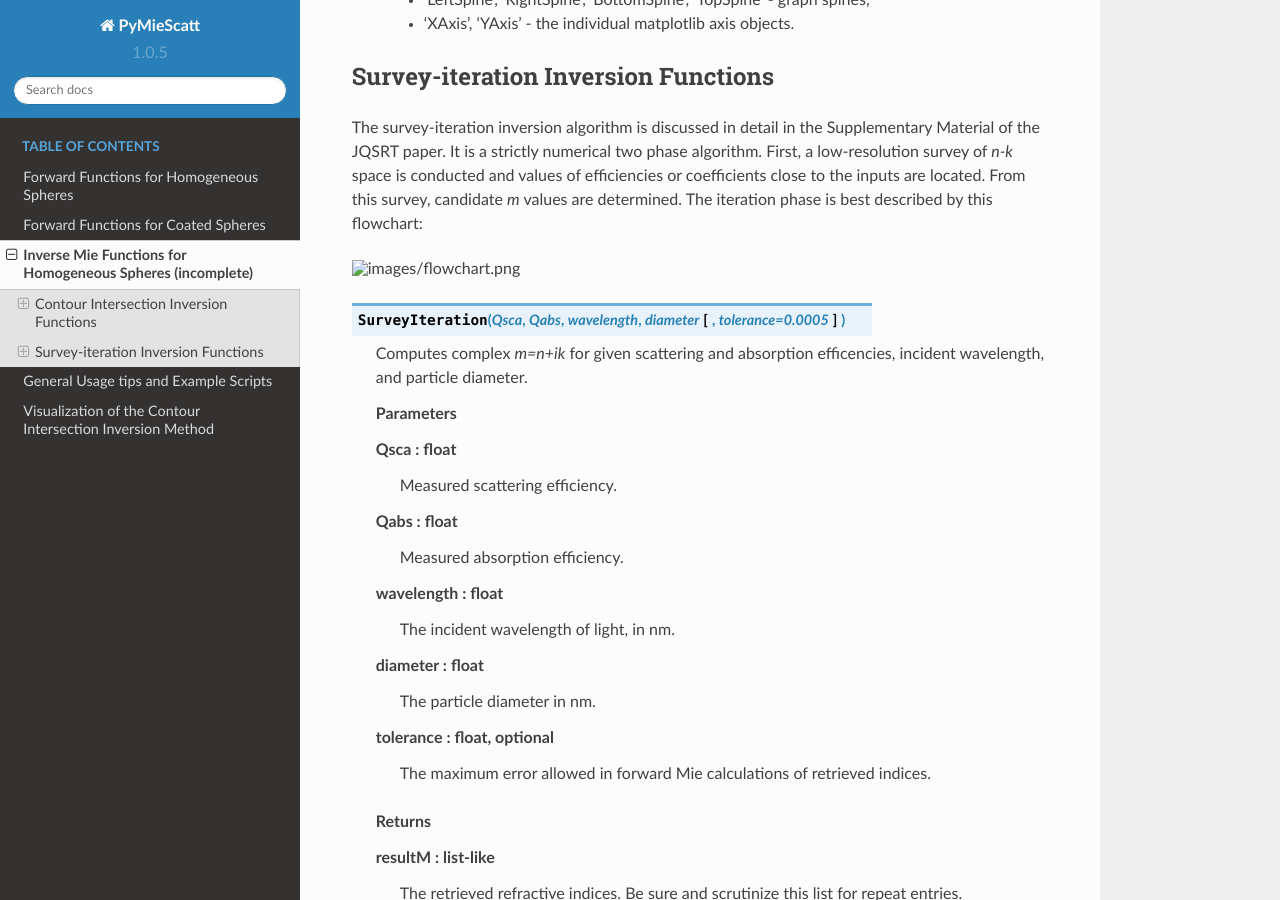
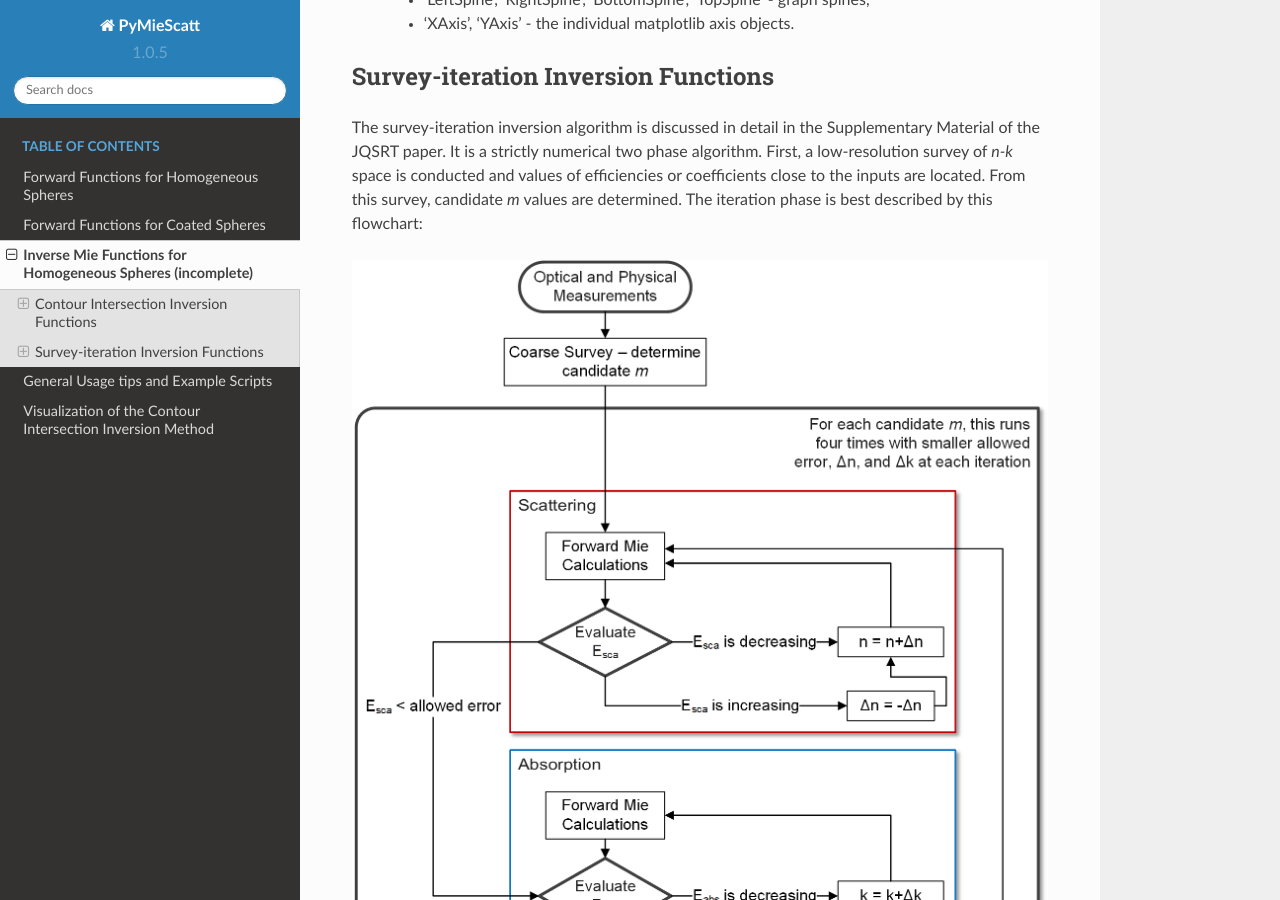
Before and after one commit to bsumlin/PyMieScatt, a Sphinx documentation site: the page built from docs/inverse.rst, in a window 1280 px wide and 900 px high, scrolled down 5070 px. Built offline with Sphinx 7.4.7 and the Read the Docs theme 2.0.0, drawn with Linux system fonts in a browser that asks for light colours; formulas are drawn with MathJax 3; pages that are not in the unit, such as notebooks, are missing from menus.

Commit message:
minor
docs

```diff
--- a/docs/inverse.rst
+++ b/docs/inverse.rst
@@ -149,7 +149,7 @@ Survey-iteration Inversion Functions
 
 The survey-iteration inversion algorithm is discussed in detail in the Supplementary Material of the JQSRT paper. It is a strictly numerical two phase algorithm. First, a low-resolution survey of *n-k* space is conducted and values of efficiencies or coefficients close to the inputs are located. From this survey, candidate *m* values are determined. The iteration phase is best described by this flowchart:
 
-.. image:: images/flowchart.png
+.. image:: images/Flowchart.png
 
 .. py:function:: SurveyIteration(Qsca, Qabs, wavelength, diameter[, tolerance=0.0005])
 
```
